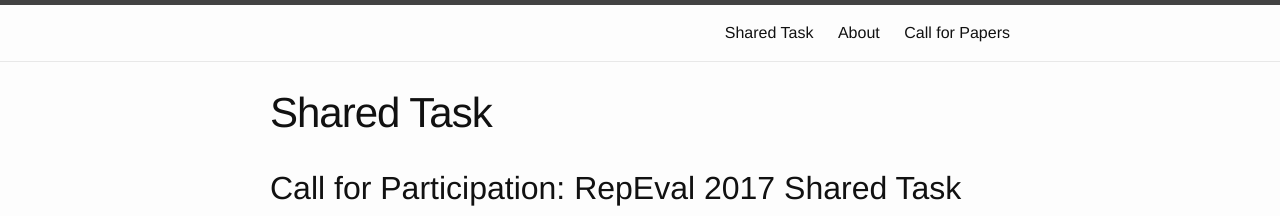
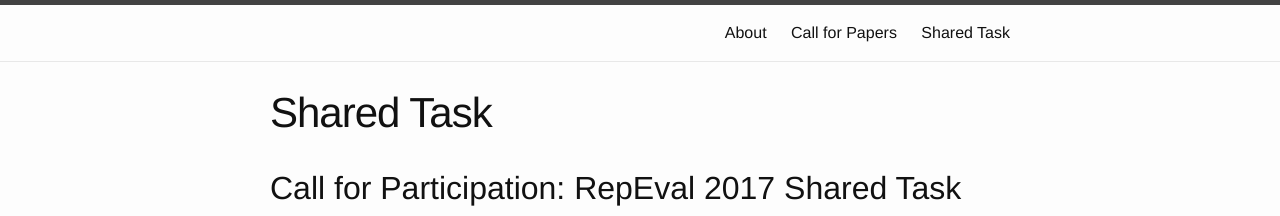
Before and after one commit to RepEval2017/RepEval2017.github.io, a Jekyll site: the page built from shared_task.md, in a window 1280 px wide and 900 px high. Shown: the top 216 px of the window. Built offline with Jekyll 4.4.1, drawn with Linux system fonts in a browser that asks for light colours; part of the change alters nothing that is shown.

```diff
--- a/shared_task.md
+++ b/shared_task.md
@@ -2,6 +2,7 @@
 layout: page
 title: Shared Task
 permalink: /shared/
+navigation_weight: 3
 ---
 
 ## <span class="c14 c53">Call for Participation: RepEval 2017 Shared Task</span>
```
